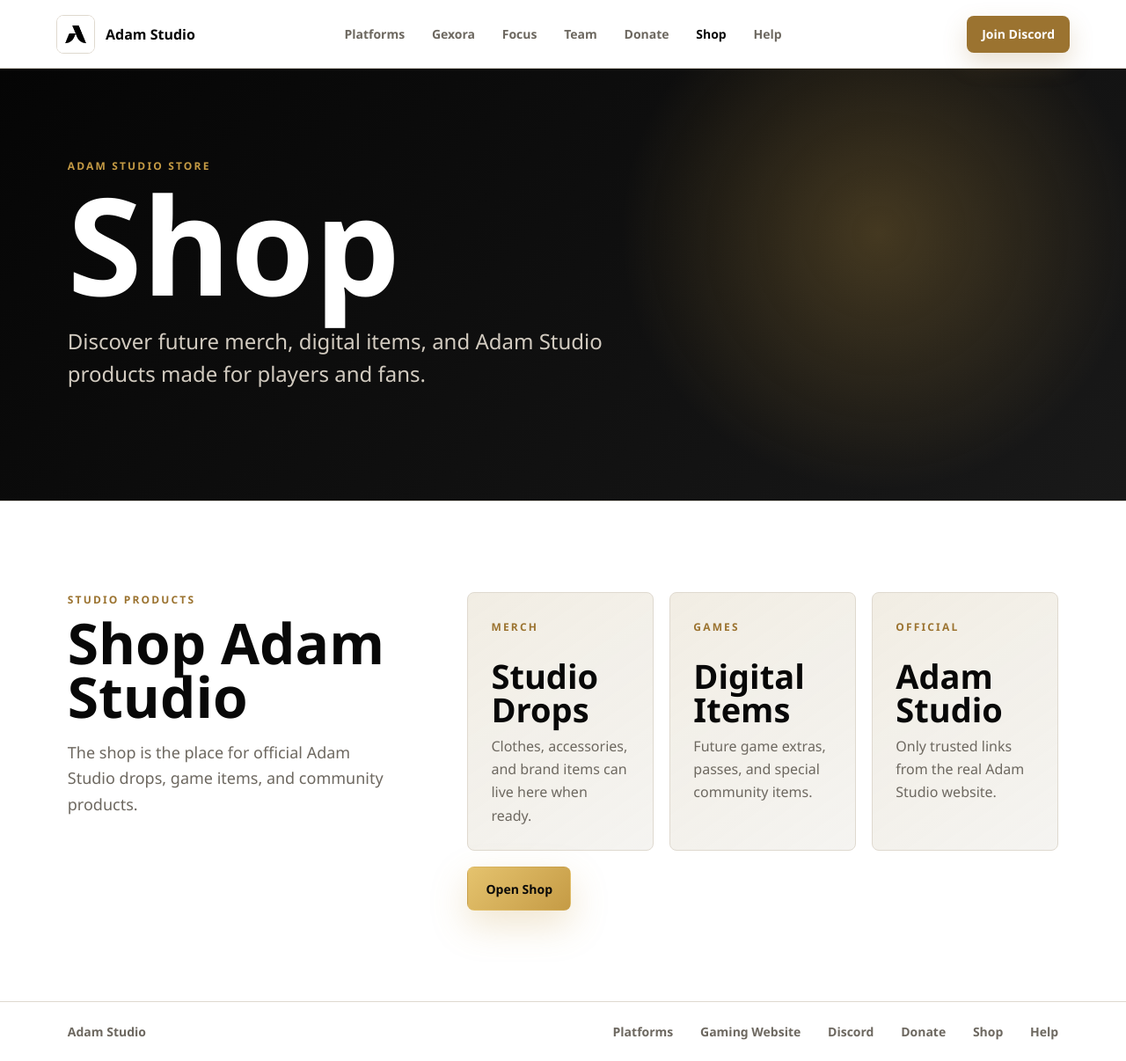
After one commit to coolsadam00-oss/adam-studio, a Flask app: page /shop in a window 1280 px wide. The commit adds this page. Shown: the whole page at 88% size. Run offline with Flask 2, Linux system fonts and the light colour scheme.

Commit message:
Add donate and shop tabs

```diff
--- a/adam_studio_app.py
+++ b/adam_studio_app.py
@@ -12,6 +12,24 @@ app = Flask(__name__)
 @app.route("/")
 def home():
     return render_template("adam_studio.html", adam_studio_home_url="/")
+
+
+@app.route("/donate")
+def donate():
+    return render_template(
+        "donate.html",
+        adam_studio_home_url="/",
+        donate_url=os.environ.get("DONATE_URL", "https://discord.gg/DfBEkNneb"),
+    )
+
+
+@app.route("/shop")
+def shop():
+    return render_template(
+        "shop.html",
+        adam_studio_home_url="/",
+        shop_url=os.environ.get("SHOP_URL", "https://gexora.onrender.com"),
+    )
 
 
 def clean_field(value, limit):
@@ -115,4 +133,4 @@ def thank_you():
 
 
 if __name__ == "__main__":
-    app.run(host="0.0.0.0", port=5000, debug=True)
+    app.run(host="0.0.0.0", port=int(os.environ.get("PORT", "5000")), debug=True)
--- a/static/adam-studio.css
+++ b/static/adam-studio.css
@@ -79,6 +79,7 @@ footer nav a {
 
 .site-header nav a:hover,
 .site-header nav a:focus,
+.site-header nav a[aria-current="page"],
 footer nav a:hover,
 footer nav a:focus {
   color: var(--ink);
@@ -502,6 +503,16 @@ footer nav a:focus {
   background: var(--paper);
 }
 
+.support-section {
+  display: grid;
+  grid-template-columns: minmax(260px, 0.72fr) minmax(360px, 1.28fr);
+  gap: clamp(28px, 6vw, 80px);
+  align-items: start;
+  padding: clamp(64px, 8vw, 112px) clamp(18px, 6vw, 86px);
+  background: var(--paper);
+  border-top: 1px solid var(--line);
+}
+
 .help-hero {
   min-height: 360px;
   display: grid;
@@ -544,13 +555,18 @@ footer nav a:focus {
 }
 
 .help-copy p:first-child,
-.thanks-panel > p:first-child {
+.thanks-panel > p:first-child,
+.support-tag {
   margin: 0 0 10px;
   color: var(--gold-dark);
   font-size: 12px;
   font-weight: 900;
   letter-spacing: 0.18em;
   text-transform: uppercase;
+}
+
+.support-tag {
+  display: inline-block;
 }
 
 .help-copy h2,
@@ -578,6 +594,75 @@ footer nav a:focus {
     linear-gradient(145deg, rgba(197, 155, 69, 0.08), transparent),
     var(--soft);
   box-shadow: var(--shadow);
+}
+
+.support-panel {
+  min-height: 360px;
+  display: grid;
+  align-content: center;
+  gap: 18px;
+  padding: clamp(24px, 4vw, 46px);
+  color: var(--paper);
+  border-radius: 8px;
+  background:
+    radial-gradient(circle at 82% 18%, rgba(197, 155, 69, 0.34), transparent 28%),
+    linear-gradient(135deg, #050505, #181818);
+  box-shadow: var(--shadow);
+}
+
+.support-panel .support-tag {
+  color: var(--gold);
+}
+
+.support-panel h2 {
+  margin: 0;
+  font-size: clamp(40px, 6vw, 86px);
+  line-height: 0.94;
+}
+
+.support-panel p {
+  max-width: 560px;
+  margin: 0;
+  color: #d2cbc0;
+  font-size: 18px;
+  line-height: 1.65;
+}
+
+.support-panel .button {
+  justify-self: start;
+}
+
+.shop-grid {
+  display: grid;
+  grid-template-columns: repeat(3, minmax(0, 1fr));
+  gap: 18px;
+}
+
+.shop-grid article {
+  min-height: 240px;
+  padding: 26px;
+  border: 1px solid var(--line);
+  border-radius: 8px;
+  background:
+    linear-gradient(145deg, rgba(197, 155, 69, 0.08), transparent),
+    var(--soft);
+}
+
+.shop-grid h3 {
+  margin: 18px 0 10px;
+  font-size: clamp(24px, 3vw, 38px);
+  line-height: 1;
+}
+
+.shop-grid p {
+  margin: 0;
+  color: var(--muted);
+  line-height: 1.65;
+}
+
+.shop-button {
+  grid-column: 1 / -1;
+  justify-self: start;
 }
 
 .help-form label {
@@ -698,7 +783,8 @@ footer {
   .hero,
   .gexora,
   .community,
-  .help-section {
+  .help-section,
+  .support-section {
     grid-template-columns: 1fr;
   }
 
@@ -716,6 +802,10 @@ footer {
   }
 
   .team-grid {
+    grid-template-columns: 1fr;
+  }
+
+  .shop-grid {
     grid-template-columns: 1fr;
   }
 
@@ -754,7 +844,8 @@ footer {
   .team,
   .community,
   .help-hero,
-  .help-section {
+  .help-section,
+  .support-section {
     padding-left: 16px;
     padding-right: 16px;
   }
--- a/templates/adam_studio.html
+++ b/templates/adam_studio.html
@@ -19,6 +19,8 @@
       <a href="#gexora">Gexora</a>
       <a href="#focus">Focus</a>
       <a href="#team">Team</a>
+      <a href="/donate">Donate</a>
+      <a href="/shop">Shop</a>
       <a href="/help">Help</a>
     </nav>
     <a class="header-cta" href="https://discord.gg/DfBEkNneb">Join Discord</a>
@@ -186,6 +188,8 @@
       <a href="#platforms">Platforms</a>
       <a href="https://gexora.onrender.com">Gaming Website</a>
       <a href="https://discord.gg/DfBEkNneb">Discord</a>
+      <a href="/donate">Donate</a>
+      <a href="/shop">Shop</a>
       <a href="/help">Help</a>
     </nav>
   </footer>
--- a/templates/help.html
+++ b/templates/help.html
@@ -19,6 +19,8 @@
       <a href="/#gexora">Gexora</a>
       <a href="/#focus">Focus</a>
       <a href="/#team">Team</a>
+      <a href="/donate">Donate</a>
+      <a href="/shop">Shop</a>
       <a href="/help" aria-current="page">Help</a>
     </nav>
     <a class="header-cta" href="https://discord.gg/DfBEkNneb">Join Discord</a>
@@ -87,6 +89,8 @@
       <a href="/#platforms">Platforms</a>
       <a href="https://gexora.onrender.com">Gaming Website</a>
       <a href="https://discord.gg/DfBEkNneb">Discord</a>
+      <a href="/donate">Donate</a>
+      <a href="/shop">Shop</a>
       <a href="/help">Help</a>
     </nav>
   </footer>
--- /dev/null
+++ b/templates/shop.html
@@ -0,0 +1,83 @@
+<!doctype html>
+<html lang="en">
+<head>
+  <meta charset="utf-8" />
+  <meta name="viewport" content="width=device-width,initial-scale=1" />
+  <title>Shop - Adam Studio</title>
+  <meta name="description" content="Visit the Adam Studio shop for merch, digital items, and future game products." />
+  <link rel="icon" href="/static/adam-studio-logo.jpg" type="image/jpeg">
+  <link rel="stylesheet" href="/static/adam-studio.css">
+</head>
+<body>
+  <header class="site-header">
+    <a class="brand" href="{{ adam_studio_home_url|default('/') }}" aria-label="Adam Studio home">
+      <img src="/static/adam-studio-logo.jpg" alt="Adam Studio logo">
+      <span>Adam Studio</span>
+    </a>
+    <nav aria-label="Studio navigation">
+      <a href="/#platforms">Platforms</a>
+      <a href="/#gexora">Gexora</a>
+      <a href="/#focus">Focus</a>
+      <a href="/#team">Team</a>
+      <a href="/donate">Donate</a>
+      <a href="/shop" aria-current="page">Shop</a>
+      <a href="/help">Help</a>
+    </nav>
+    <a class="header-cta" href="https://discord.gg/DfBEkNneb">Join Discord</a>
+  </header>
+
+  <main>
+    <section class="help-hero">
+      <div>
+        <p>Adam Studio Store</p>
+        <h1>Shop</h1>
+        <p>
+          Discover future merch, digital items, and Adam Studio products made
+          for players and fans.
+        </p>
+      </div>
+    </section>
+
+    <section class="support-section">
+      <div class="help-copy">
+        <p>Studio Products</p>
+        <h2>Shop Adam Studio</h2>
+        <p>
+          The shop is the place for official Adam Studio drops, game items, and
+          community products.
+        </p>
+      </div>
+      <div class="shop-grid">
+        <article>
+          <span class="support-tag">Merch</span>
+          <h3>Studio Drops</h3>
+          <p>Clothes, accessories, and brand items can live here when ready.</p>
+        </article>
+        <article>
+          <span class="support-tag">Games</span>
+          <h3>Digital Items</h3>
+          <p>Future game extras, passes, and special community items.</p>
+        </article>
+        <article>
+          <span class="support-tag">Official</span>
+          <h3>Adam Studio</h3>
+          <p>Only trusted links from the real Adam Studio website.</p>
+        </article>
+        <a class="button primary shop-button" href="{{ shop_url }}">Open Shop</a>
+      </div>
+    </section>
+  </main>
+
+  <footer>
+    <span>Adam Studio</span>
+    <nav aria-label="Footer navigation">
+      <a href="/#platforms">Platforms</a>
+      <a href="https://gexora.onrender.com">Gaming Website</a>
+      <a href="https://discord.gg/DfBEkNneb">Discord</a>
+      <a href="/donate">Donate</a>
+      <a href="/shop">Shop</a>
+      <a href="/help">Help</a>
+    </nav>
+  </footer>
+</body>
+</html>
```
Also changed, not shown: templates/donate.html (added, +74 -0 lines).
